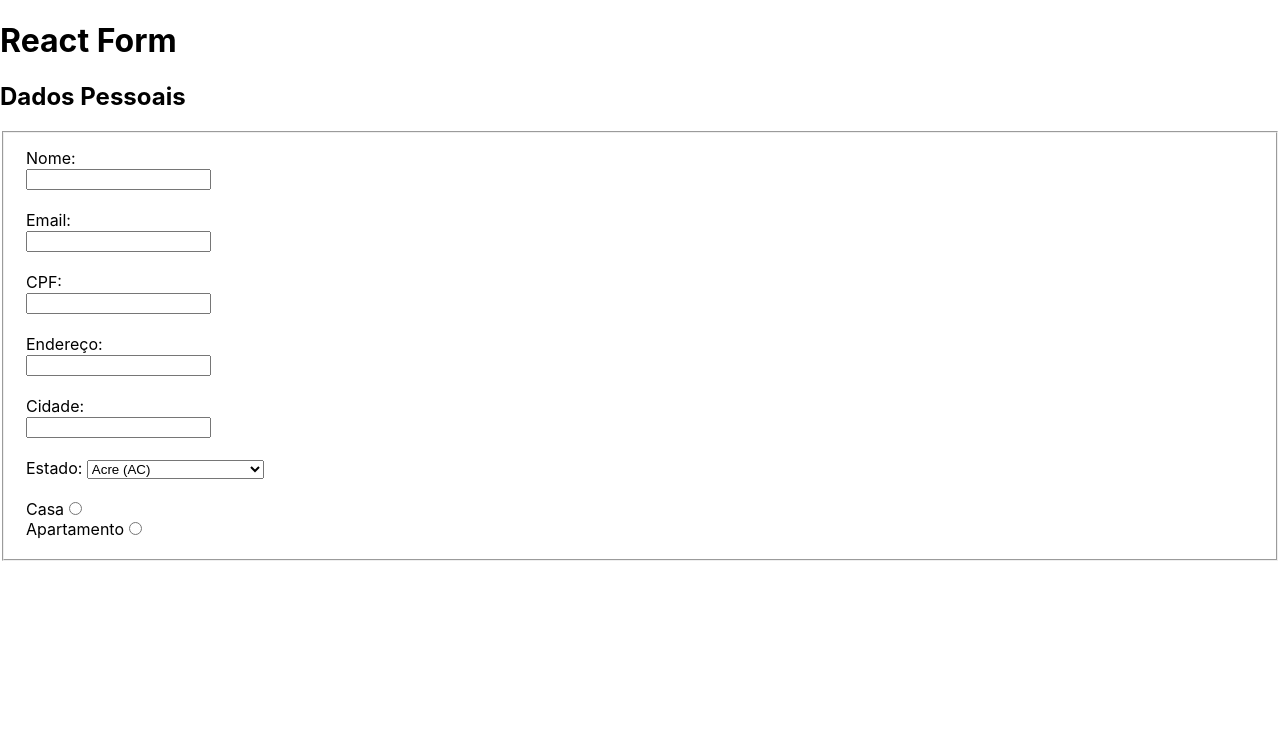
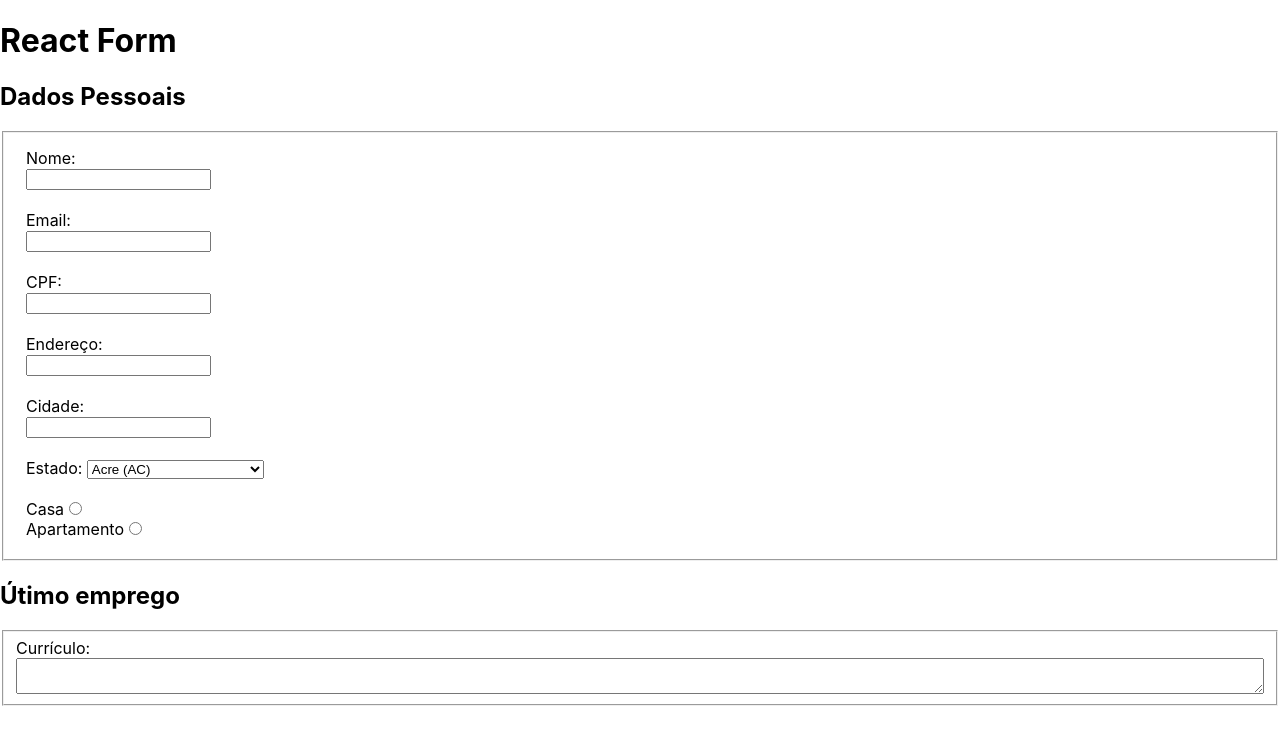
Before and after one commit to paulotss/trybe-exercicios, a React (Create React App) app in the folder front-end/bloco-11-estados-eventos-formularios-react/dia-02-formularios-react/my-form-2.0/: page / in a window 1280 px wide. Shown: the top 744 px of the page. Built offline with nearby package versions, Linux system fonts and the light colour scheme.

Commit message:
Adiciona textarea curriculo controlado

```diff
--- a/front-end/bloco-11-estados-eventos-formularios-react/dia-02-formularios-react/my-form-2.0/src/components/Form.js
+++ b/front-end/bloco-11-estados-eventos-formularios-react/dia-02-formularios-react/my-form-2.0/src/components/Form.js
@@ -1,5 +1,6 @@
 import { getValue } from '@testing-library/user-event/dist/utils';
 import React from 'react';
+import LastWorks from './LastWork';
 import PersonalData from './PersonalData';
 
 class Form extends React.Component {
@@ -14,6 +15,7 @@ class Form extends React.Component {
       endereco: '',
       cidade: '',
       estado: '',
+      curriculo: '',
     }
   }
 
@@ -37,6 +39,10 @@ class Form extends React.Component {
             cidade={this.state.cidade}
             estado={this.state.estado}
           />
+          <LastWorks
+            handleChange={this.handleChange}
+            curriculo={this.state.curriculo}
+          />
         </form>
       </section>
     );
--- a/front-end/bloco-11-estados-eventos-formularios-react/dia-02-formularios-react/my-form-2.0/src/components/LastWork.js
+++ b/front-end/bloco-11-estados-eventos-formularios-react/dia-02-formularios-react/my-form-2.0/src/components/LastWork.js
@@ -0,0 +1,18 @@
+import React from 'react';
+
+class LastWorks extends React.Component {
+  render() {
+    const { curriculo, handleChange } = this.props;
+    return (
+      <>
+        <h2>Útimo emprego</h2>
+        <fieldset>
+          <label htmlFor="curriculo">Currículo: </label>
+          <textarea id="curriculo" name="curriculo" maxLength={1000} value={curriculo} onChange={handleChange}></textarea>
+        </fieldset>
+      </>
+    );
+  }
+}
+
+export default LastWorks;
```
